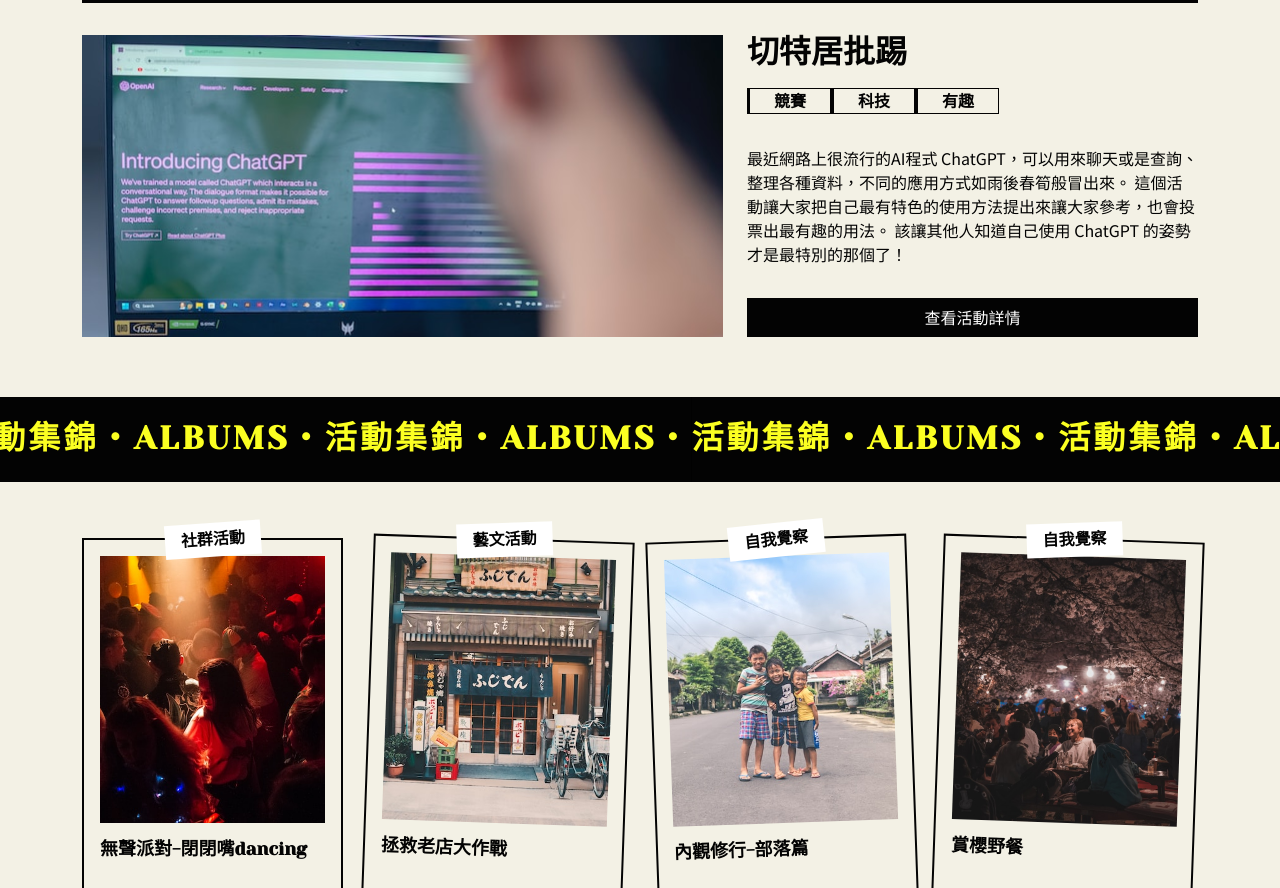
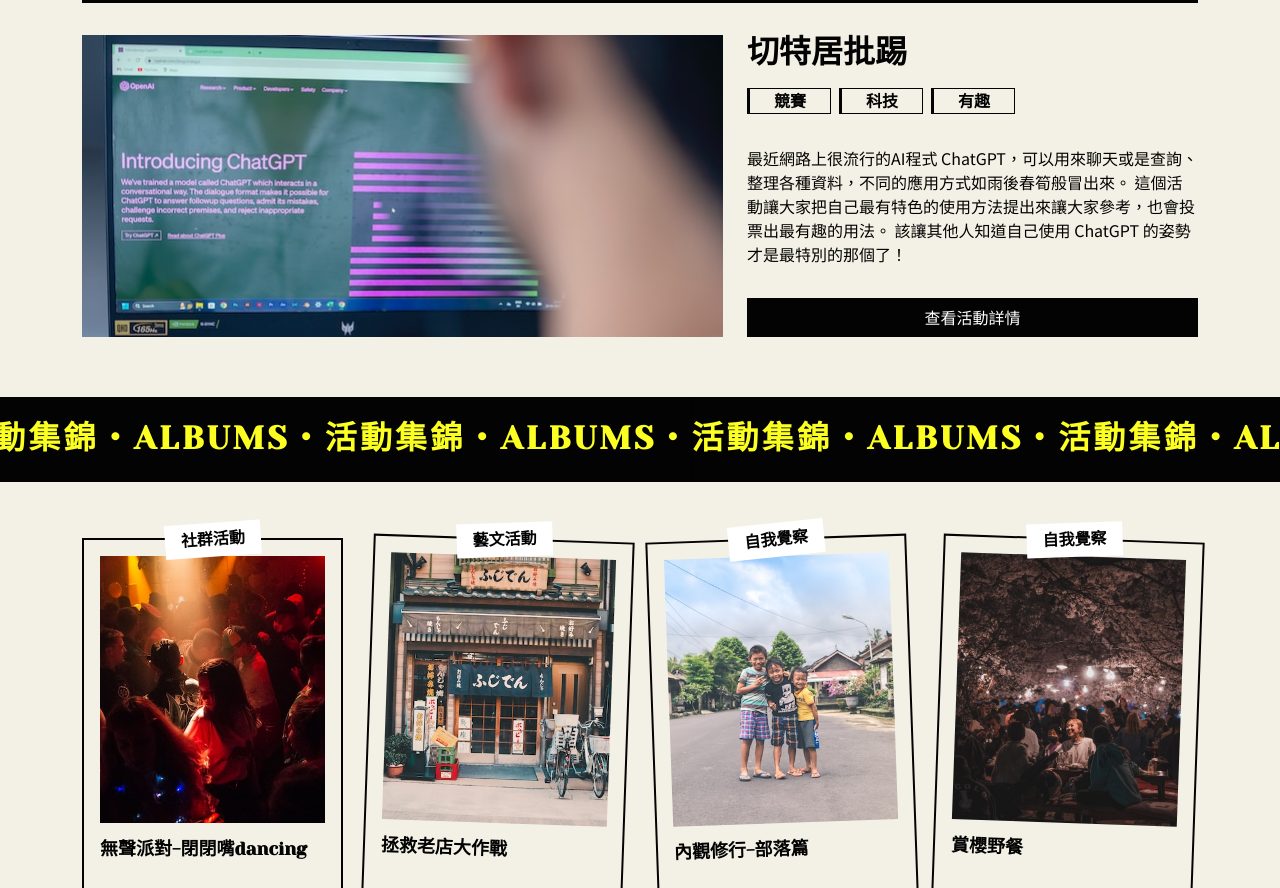
Before and after one commit to LandyHsiao/7tao-activity, a website built with Vite: page pages/index.html in a window 1280 px wide. Shown: the part 2223-3111 px from the top of the page. Built offline with nearby package versions, Linux system fonts and the light colour scheme.

Commit message:
fix: 🐛 modify badge list gutter

```diff
--- a/pages/index.html
+++ b/pages/index.html
@@ -245,10 +245,10 @@
       </div>
       <div class="home-online-event__right col-12 col-lg-5">
         <h3 class="h6 fs-md-4 mb-2 mb-md-4 ">切特居批踢</h3>
-        <div class="home-online-event__badge-list d-flex mb-3 mb-md-8">
-          <span class="home-online-event__label badge">競賽</span>
-          <span class="home-online-event__label badge">科技</span>
-          <span class="home-online-event__label badge">有趣</span>
+        <div class="home-online-event__badge-list d-flex flex-wrap gap-2 mb-3 mb-md-8">
+          <span class="home-online-event__label badge" role="button">競賽</span>
+          <span class="home-online-event__label badge" role="button">科技</span>
+          <span class="home-online-event__label badge" role="button">有趣</span>
         </div>
         <p class="mb-3 mb-md-8">最近網路上很流行的AI程式 ChatGPT，可以用來聊天或是查詢、整理各種資料，不同的應用方式如雨後春筍般冒出來。
           這個活動讓大家把自己最有特色的使用方法提出來讓大家參考，也會投票出最有趣的用法。
```
